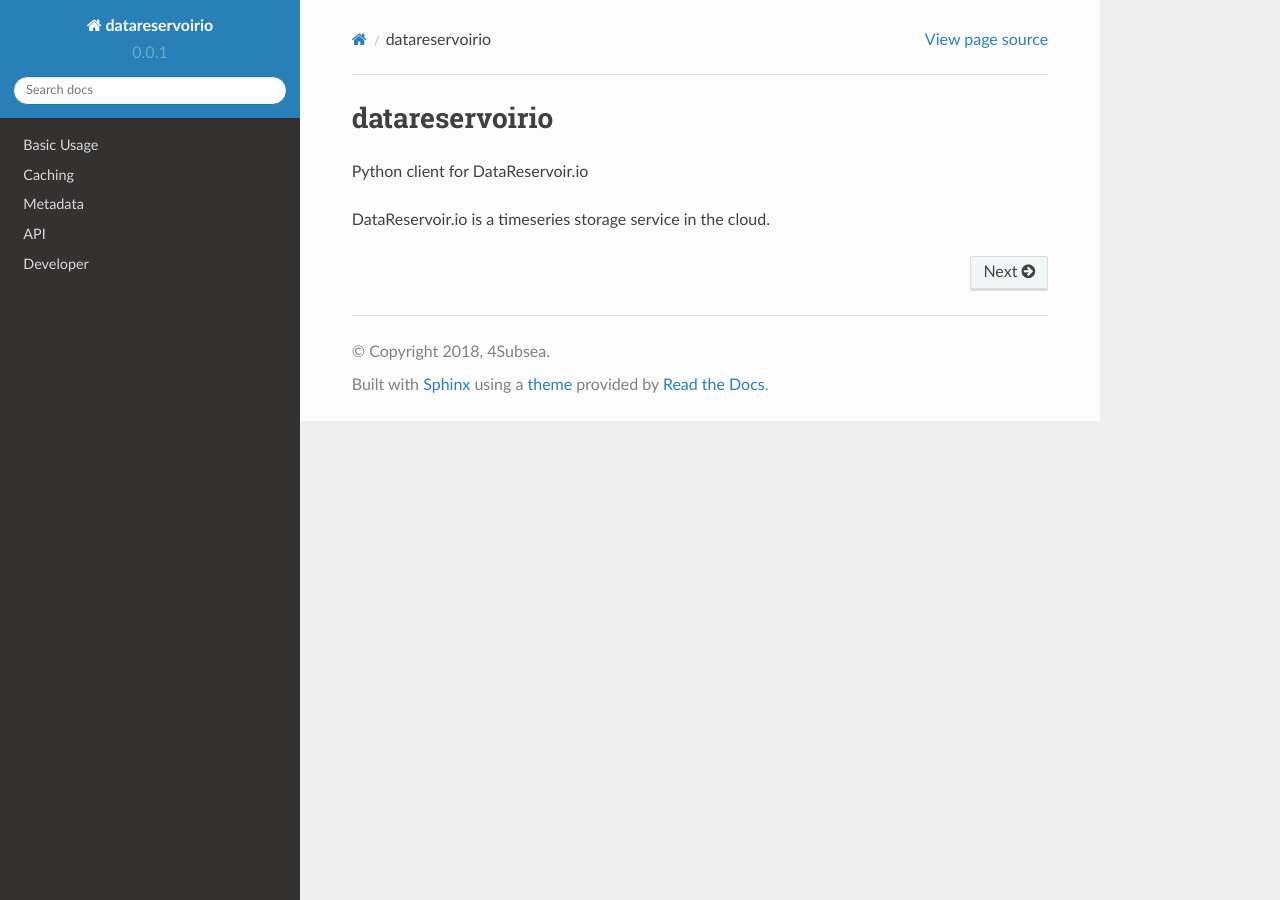
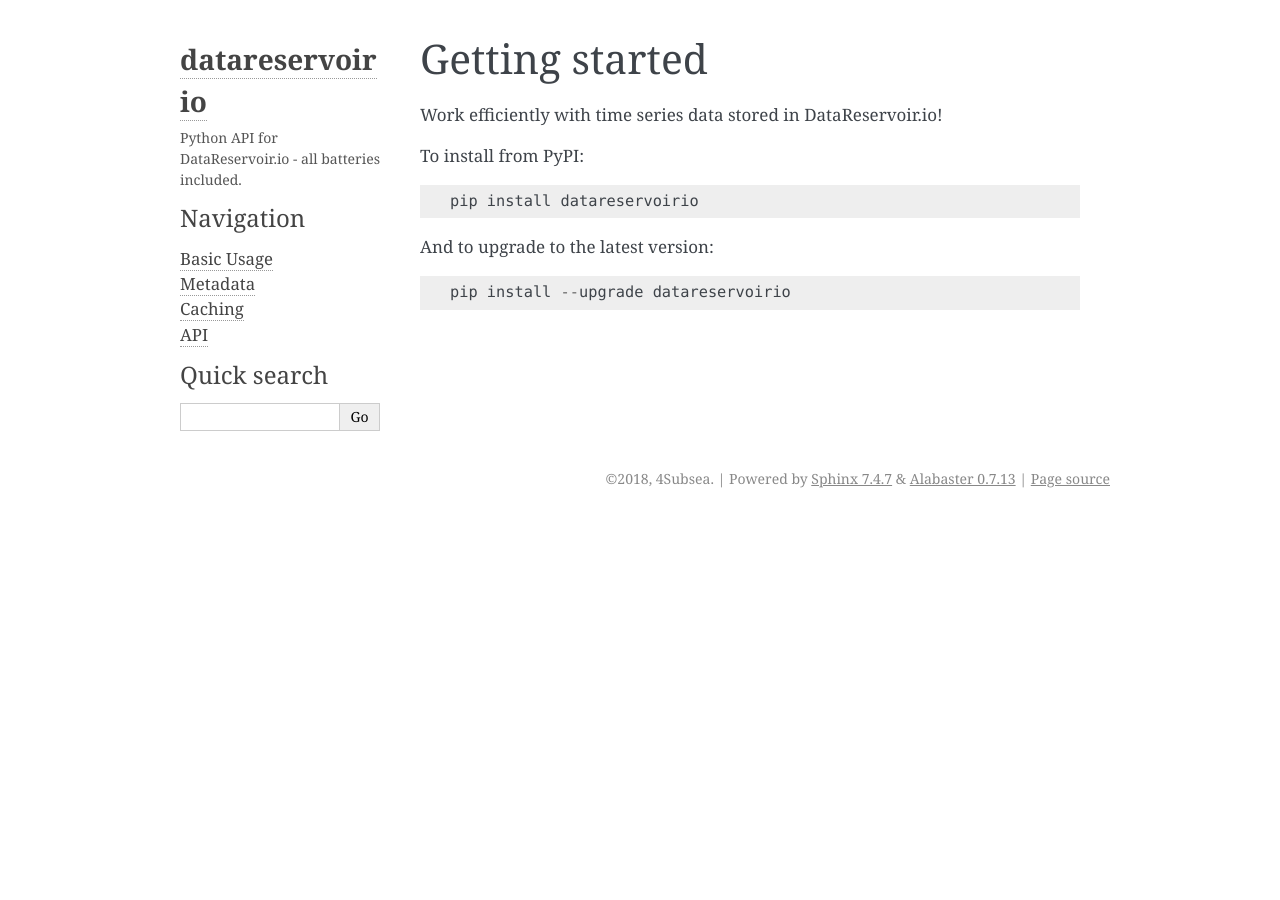
Before and after one commit to 4Subsea/drio-python, a Sphinx documentation site: the page built from docs/index.rst, in a window 1280 px wide. Built offline with Sphinx 7.4.7, drawn with Linux system fonts in a browser that asks for light colours.

Commit message:
doc: change doc theme to alabaster

```diff
--- a/docs/conf.py
+++ b/docs/conf.py
@@ -119,12 +119,16 @@
 
 # The theme to use for HTML and HTML Help pages.  See the documentation for
 # a list of builtin themes.
-html_theme = 'sphinx_rtd_theme'# classic, alabaster, sphinx_rtd_theme
+html_theme = 'alabaster'  # classic, alabaster, sphinx_rtd_theme
 
 # Theme options are theme-specific and customize the look and feel of a theme
 # further.  For a list of options available for each theme, see the
 # documentation.
-#html_theme_options = {}
+html_theme_options = {
+    # 'logo': 'vlogo.png',
+    'logo_name': True,
+    'description': u'Python API for DataReservoir.io - all batteries included.'
+}
 
 # Add any paths that contain custom themes here, relative to this directory.
 #html_theme_path = []
@@ -164,7 +168,15 @@
 #html_use_smartypants = True
 
 # Custom sidebar templates, maps document names to template names.
-#html_sidebars = {}
+html_sidebars = {
+    '**': [
+        'about.html',
+        'navigation.html',
+        'relations.html',
+        'searchbox.html',
+        'donate.html',
+    ]
+}
 
 # Additional templates that should be rendered to pages, maps page names to
 # template names.
--- a/docs/index.rst
+++ b/docs/index.rst
@@ -1,11 +1,21 @@
-.. include:: ../README.rst
+Getting started
+###############
+
+Work efficiently with time series data stored in DataReservoir.io!
+
+To install from PyPI::
+
+   pip install datareservoirio
+
+And to upgrade to the latest version::
+
+   pip install --upgrade datareservoirio
 
 .. toctree::
+   :hidden:
    :maxdepth: 2
-   :hidden:
 
    basic_usage
+   metadata
    caching
-   metadata
    api
-   developer
```
Also changed, not shown: docs/developer.rst (deleted, +0 -25 lines), docs/_static/vlogo.png (added).
